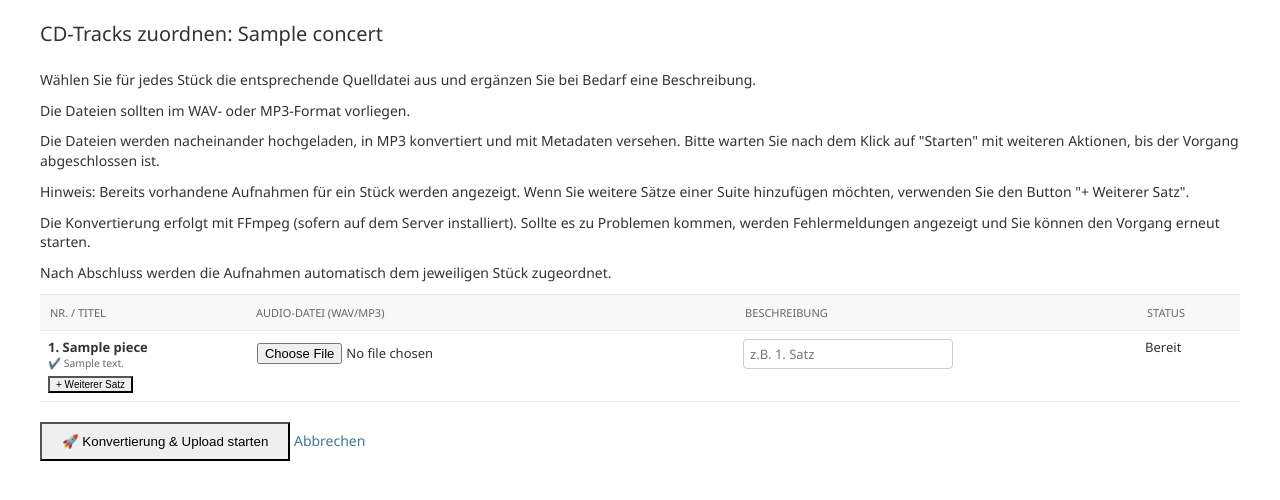
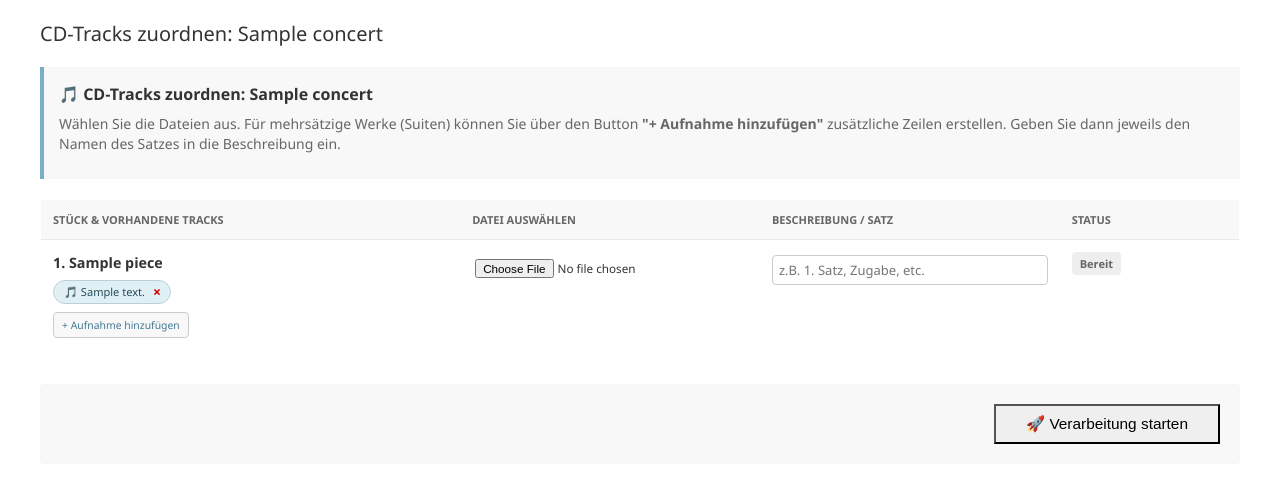
Before and after one commit to tubadour-sw/scorelib, a Django app: page /admin/audio-ripping/1/ in a window 1280 px wide. Shown: the part 92-592 px from the top of the page. Run offline with Django 5.2, Linux system fonts and the light colour scheme; a user stored in the database is signed in; tables that the repository leaves empty hold one stand-in row (values such as "Sample post").

Commit message:
cosmeteics and new way to delete recordings

```diff
--- a/scorelib/urls.py
+++ b/scorelib/urls.py
@@ -29,5 +29,5 @@ urlpatterns = [
     # audio ripping workflow
     path('admin/audio-ripping/<int:concert_id>/', views.audio_ripping_page, name='audio_ripping_page'),
     path('admin/api/process-audio/', views.process_single_audio, name='process_single_audio'),
-
+    path('admin/api/delete-audio/', views.delete_audio_recording, name='delete_audio_recording')
 ]
--- a/scorelib/views.py
+++ b/scorelib/views.py
@@ -1028,3 +1028,20 @@ def audio_ripping_page(request, concert_id):
         'title': f'CD-Tracks zuordnen: {concert.title}'
     }
     return render(request, 'admin/audio_ripping.html', context)
+
+@require_POST
+@login_required
+def delete_audio_recording(request):
+    recording_id = request.POST.get('recording_id')
+    recording = get_object_or_404(AudioRecording, pk=recording_id)
+
+    try:
+        # Datei vom Dateisystem löschen
+        if recording.audio_file and os.path.exists(recording.audio_file.path):
+            os.remove(recording.audio_file.path)
+
+        # Datenbankeintrag löschen
+        recording.delete()
+        return JsonResponse({'status': 'success'})
+    except Exception as e:
+        return JsonResponse({'status': 'error', 'message': str(e)}, status=500)
--- a/templates/admin/audio_ripping.html
+++ b/templates/admin/audio_ripping.html
@@ -1,134 +1,257 @@
 {% extends "admin/base_site.html" %}
+{% load i18n admin_urls %}
+
+{% block extrastyle %}
+{{ block.super }}
+<style>
+    .ripping-container { margin-top: 20px; }
+    .audio-card-table { width: 100%; border-spacing: 0; background: #fff; border: 1px solid #ccc; border-radius: 4px; overflow: hidden; }
+    .audio-card-table thead { background: #79aec8; color: #fff; }
+    .audio-card-table th { padding: 12px; text-align: left; font-weight: 600; }
+    .audio-row { border-bottom: 1px solid #eee; transition: background 0.2s; }
+    .audio-row:hover { background-color: #fcfcfc; }
+    .audio-row td { padding: 15px 12px; vertical-align: top; }
+
+    /* Styling für bestehende Aufnahmen */
+    .recording-badge {
+        display: inline-flex;
+        align-items: center;
+        background: #e1f0f5;
+        color: #264b5d;
+        padding: 3px 10px;
+        border-radius: 12px;
+        font-size: 0.85em;
+        margin: 4px 4px 0 0;
+        border: 1px solid #bcd0da;
+    }
+    .recording-badge i { margin-right: 5px; }
+
+    /* Buttons & Inputs */
+    .btn-add-suite {
+        display: inline-block;
+        margin-top: 8px;
+        padding: 4px 8px;
+        background: #f8f8f8;
+        border: 1px solid #ccc;
+        border-radius: 4px;
+        color: #444;
+        text-decoration: none;
+        font-size: 0.8em;
+        cursor: pointer;
+    }
+    .btn-add-suite:hover { background: #eee; color: #000; border-color: #999; }
+
+    .audio-input { font-size: 0.9em; width: 100%; }
+    .description-input { width: 95%; padding: 4px 8px; border: 1px solid #ccc; border-radius: 4px; }
+
+    .status-badge {
+        padding: 4px 8px;
+        border-radius: 4px;
+        font-size: 0.85em;
+        font-weight: bold;
+        background: #eee;
+    }
+    .status-ready { background: #eee; color: #666; }
+    .status-loading { background: #fff3cd; color: #856404; }
+    .status-success { background: #d4edda; color: #155724; }
+    .status-error { background: #f8d7da; color: #721c24; }
+
+    .intro-box {
+        background: #f8f8f8;
+        padding: 15px;
+        border-left: 4px solid #79aec8;
+        margin-bottom: 20px;
+        color: #666;
+        line-height: 1.5;
+    }
+    .recording-badge {
+    position: relative;
+        padding-right: 25px; /* Platz für das X */
+    }
+    .btn-delete-recording {
+        position: absolute;
+        right: 5px;
+        top: 50%;
+        transform: translateY(-50%);
+        color: #cc0000;
+        cursor: pointer;
+        font-weight: bold;
+        padding: 0 4px;
+        border-radius: 50%;
+        font-size: 14px;
+        line-height: 1;
+    }
+    .btn-delete-recording:hover {
+        background: #ffcccc;
+    }
+</style>
+{% endblock %}
+
 {% block content %}
 <div id="content-main">
-    <p>Wählen Sie für jedes Stück die entsprechende Quelldatei aus und ergänzen Sie bei Bedarf eine Beschreibung.</p>
-    <p>Die Dateien sollten im WAV- oder MP3-Format vorliegen.</p>
-    <p>Die Dateien werden nacheinander hochgeladen, in MP3 konvertiert und mit Metadaten versehen. Bitte warten Sie nach dem Klick auf "Starten" mit weiteren Aktionen, bis der Vorgang abgeschlossen ist.</p>
-    <p>Hinweis: Bereits vorhandene Aufnahmen für ein Stück werden angezeigt. Wenn Sie weitere Sätze einer Suite hinzufügen möchten, verwenden Sie den Button "+ Weiterer Satz".</p>
-    <p>Die Konvertierung erfolgt mit FFmpeg (sofern auf dem Server installiert). Sollte es zu Problemen kommen, werden Fehlermeldungen angezeigt und Sie können den Vorgang erneut starten.</p>
-    <p>Nach Abschluss werden die Aufnahmen automatisch dem jeweiligen Stück zugeordnet.
+    <div class="intro-box">
+        <h2 style="margin-top:0; color:#333;">🎵 CD-Tracks zuordnen: {{ concert.title }}</h2>
+        <p>
+            Wählen Sie die Dateien aus. Für mehrsätzige Werke (Suiten) können Sie über den Button
+            <strong>"+ Aufnahme hinzufügen"</strong> zusätzliche Zeilen erstellen.
+            Geben Sie dann jeweils den Namen des Satzes in die Beschreibung ein.
         </p>
+    </div>
 
-    <div class="module">
-        <table style="width: 100%; border-collapse: collapse;">
+    <div class="ripping-container">
+        <table class="audio-card-table">
             <thead>
-                <tr style="text-align: left; background: #f8f8f8;">
-                    <th style="padding: 10px;">Nr. / Titel</th>
-                    <th style="padding: 10px;">Audio-Datei (WAV/MP3)</th>
-                    <th style="padding: 10px;">Beschreibung</th>
-                    <th style="padding: 10px;">Status</th>
+                <tr>
+                    <th style="width: 35%;">Stück & Vorhandene Tracks</th>
+                    <th style="width: 25%;">Datei auswählen</th>
+                    <th style="width: 25%;">Beschreibung / Satz</th>
+                    <th style="width: 15%;">Status</th>
                 </tr>
             </thead>
             <tbody>
                 {% for item in program_items %}
-                    <tr id="row-{{ item.piece.id }}">
+                <tr id="row-{{ item.piece.id }}" class="audio-row">
                     <td>
-                            <strong>{{ item.order }}. {{ item.piece.title }}</strong>
-                            <div class="existing-list" style="font-size: 0.8em; color: #666;">
-                                {% for rec in item.existing_recordings.all %}
-                                    <div>✔ {{ rec.description|default:"Aufnahme" }}</div>
+                        <div style="font-size: 1.1em; font-weight: bold; margin-bottom: 5px;">
+                            {{ item.order }}. {{ item.piece.title }}
+                        </div>
+
+                        <div class="existing-recordings">
+                            {% for rec in item.existing_recordings %}
+                                <div class="recording-badge" id="badge-{{ rec.id }}" title="Datei: {{ rec.audio_file.name }}">
+                                    <span>🎵 {{ rec.description|default:"Aufnahme" }}</span>
+                                    <span class="btn-delete-recording"
+                                        onclick="deleteRecording('{{ rec.id }}')"
+                                        title="Löschen">×</span>
+                                </div>
+                            {% empty %}
+                                <span style="font-size: 0.8em; color: #999; font-style: italic;">Noch keine Aufnahmen vorhanden</span>
                             {% endfor %}
                         </div>
-                            <button type="button" onclick="addSuiteRow('{{ item.piece.id }}')" style="margin-top:5px; font-size:10px;">+ Weiterer Satz</button>
+
+                        <a href="javascript:void(0)" class="btn-add-suite" onclick="addSuiteRow('{{ item.piece.id }}')">
+                            + Aufnahme hinzufügen
+                        </a>
                     </td>
-                        <td><input type="file" class="audio-input" data-piece-id="{{ item.piece.id }}"></td>
-                        <td><input type="text" class="description-input" placeholder="z.B. 1. Satz"></td>
-                        <td class="status-cell">Bereit</td>
+                    <td>
+                        <input type="file" class="audio-input" data-piece-id="{{ item.piece.id }}" accept=".wav,.mp3">
+                    </td>
+                    <td>
+                        <input type="text" class="description-input" placeholder="z.B. 1. Satz, Zugabe, etc.">
+                    </td>
+                    <td>
+                        <span class="status-badge status-ready">Bereit</span>
+                    </td>
                 </tr>
                 {% endfor %}
             </tbody>
         </table>
 
-        <div class="submit-row" style="margin-top: 20px;">
-            <button type="button" id="start-btn" class="default" style="padding: 10px 20px; cursor: pointer;">
-                🚀 Konvertierung & Upload starten
+        <div class="submit-row" style="margin-top: 30px; background: #f8f8f8; padding: 20px; border-radius: 4px; text-align: right;">
+            <button id="start-btn" class="default" style="height: 40px; padding: 0 30px; font-size: 1.1em; cursor: pointer;">
+                🚀 Verarbeitung starten
             </button>
-            <a href="{{ request.META.HTTP_REFERER }}" class="closelink">Abbrechen</a>
         </div>
     </div>
 </div>
 
+<script>
+function addSuiteRow(pieceId) {
+    const originalRow = document.querySelector(`#row-${pieceId}`);
+    const clone = originalRow.cloneNode(true);
 
+    // Aufräumen des Klons
+    clone.id = "";
+    clone.style.backgroundColor = "#fff9e6"; // Leicht gelbliche Markierung für neue Zeilen
+    clone.querySelector('.audio-input').value = "";
+    clone.querySelector('.description-input').value = "";
+    const status = clone.querySelector('.status-badge');
+    status.innerHTML = "Bereit (Zusatz)";
+    status.className = "status-badge status-ready";
 
-<script>
+    // Wir entfernen die Liste der bestehenden Aufnahmen im Klon, um Platz zu sparen
+    const existing = clone.querySelector('.existing-recordings');
+    if (existing) existing.innerHTML = '<span style="font-size: 0.8em; color: #999;">(Zusatz-Track)</span>';
+
+    originalRow.parentNode.insertBefore(clone, originalRow.nextSibling);
+}
+
 document.getElementById('start-btn').onclick = async function() {
-    const inputs = document.querySelectorAll('.audio-input');
+    const rows = document.querySelectorAll('.audio-row');
     const btn = this;
+    btn.disabled = true;
+    btn.innerHTML = "⏳ Verarbeite...";
 
-    if (!confirm("Die ausgewählten Dateien werden nacheinander konvertiert und hochgeladen. Fortfahren?")) return;
+    for (const row of rows) {
+        const fileInput = row.querySelector('.audio-input');
+        if (fileInput.files.length === 0) continue;
 
-    btn.disabled = true;
-    btn.innerHTML = "⌛ Verarbeitung läuft...";
-
-    for (const input of inputs) {
-        if (input.files.length === 0) continue;
-
-        const row = input.closest('tr');
-        const statusCell = row.querySelector('.status-cell');
+        const statusBadge = row.querySelector('.status-badge');
         const descInput = row.querySelector('.description-input');
 
-        statusCell.innerHTML = "⏳ Lädt hoch & konvertiert...";
-        row.style.backgroundColor = "#fff9e6";
+        statusBadge.innerHTML = "⏳ Lädt...";
+        statusBadge.className = "status-badge status-loading";
 
         const formData = new FormData();
-        formData.append('audio_file', input.files[0]);
-        formData.append('piece_id', input.dataset.pieceId);
+        formData.append('piece_id', fileInput.dataset.pieceId);
         formData.append('concert_id', "{{ concert.id }}");
-        formData.append('order_num', input.dataset.order);
         formData.append('description', descInput.value);
+        formData.append('audio_file', fileInput.files[0]);
         formData.append('csrfmiddlewaretoken', '{{ csrf_token }}');
 
         try {
-            const controller = new AbortController();
-            const timeoutId = setTimeout(() => controller.abort(), 300000); // 5 Minuten Timeout
-
             const response = await fetch('{% url "process_single_audio" %}', {
                 method: 'POST',
-                body: formData,
-                signal: controller.signal
+                body: formData
             });
-            clearTimeout(timeoutId);
-
-            if (!response.ok) throw new Error(`Server-Antwort: ${response.status}`);
-
             const result = await response.json();
 
             if (result.status === 'success') {
-                statusCell.innerHTML = "✅ Abgeschlossen";
-                row.style.backgroundColor = "#d4edda";
-                // Deaktiviere Inputs nach Erfolg
-                input.disabled = true;
-                descInput.disabled = true;
+                statusBadge.innerHTML = "✅ Fertig";
+                statusBadge.className = "status-badge status-success";
+                row.style.backgroundColor = "#f0fdf4";
             } else {
-                statusCell.innerHTML = "❌ Fehler: " + result.message;
-                row.style.backgroundColor = "#f8d7da";
+                statusBadge.innerHTML = "❌ Fehler";
+                statusBadge.className = "status-badge status-error";
+                alert("Fehler bei " + result.piece + ": " + result.message);
             }
         } catch (e) {
-            statusCell.innerHTML = "❌ Abbruch: " + e.message;
-            row.style.backgroundColor = "#f8d7da";
-            console.error(e);
-            btn.disabled = false;
-            btn.innerHTML = "⚠️ Fehler aufgetreten - Erneut versuchen?";
-            return;
+            statusBadge.innerHTML = "❌ Abbruch";
+            statusBadge.className = "status-badge status-error";
         }
     }
 
-    btn.innerHTML = "✅ Alle Aufgaben erledigt";
-    btn.classList.remove('default');
-    alert("Der Vorgang wurde abgeschlossen.");
+    btn.disabled = false;
+    btn.innerHTML = "🚀 Verarbeitung starten";
+    alert("Vorgang abgeschlossen.");
 };
 
-// Function to add a new row for additional movements/sätze of a piece (suite support)
-function addSuiteRow(pieceId) {
-    const originalRow = document.querySelector(`#row-${pieceId}`);
-    const newRow = originalRow.cloneNode(true);
-    newRow.id = ""; // remove id to avoid duplicates
-    newRow.querySelector('.audio-input').value = "";
-    newRow.querySelector('.description-input').value = "";
-    newRow.querySelector('.status-cell').innerHTML = "Bereit (Zusatz)";
-    newRow.querySelector('.existing-list').innerHTML = ""; //empty existing recordings for new row
-    originalRow.parentNode.insertBefore(newRow, originalRow.nextSibling);
+async function deleteRecording(recId) {
+    if (!confirm("Möchten Sie diese Aufnahme wirklich dauerhaft löschen?")) return;
+
+    const formData = new FormData();
+    formData.append('recording_id', recId);
+    formData.append('csrfmiddlewaretoken', '{{ csrf_token }}');
+
+    try {
+        const response = await fetch('{% url "delete_audio_recording" %}', {
+            method: 'POST',
+            body: formData
+        });
+        const result = await response.json();
+
+        if (result.status === 'success') {
+            // Badge sanft ausblenden
+            const badge = document.getElementById(`badge-${recId}`);
+            badge.style.transition = "opacity 0.3s";
+            badge.style.opacity = "0";
+            setTimeout(() => badge.remove(), 300);
+        } else {
+            alert("Fehler beim Löschen: " + result.message);
         }
-
+    } catch (e) {
+        alert("Netzwerkfehler beim Löschen.");
+    }
+}
 </script>
 {% endblock %}
```
Lines whose indentation alone changed are shown as unchanged.
